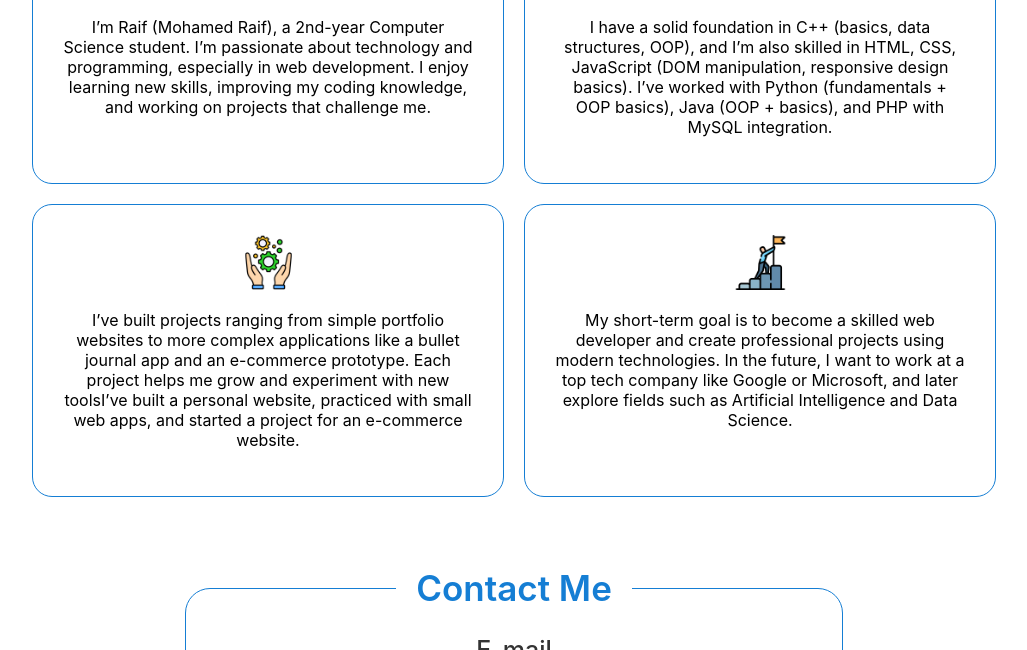
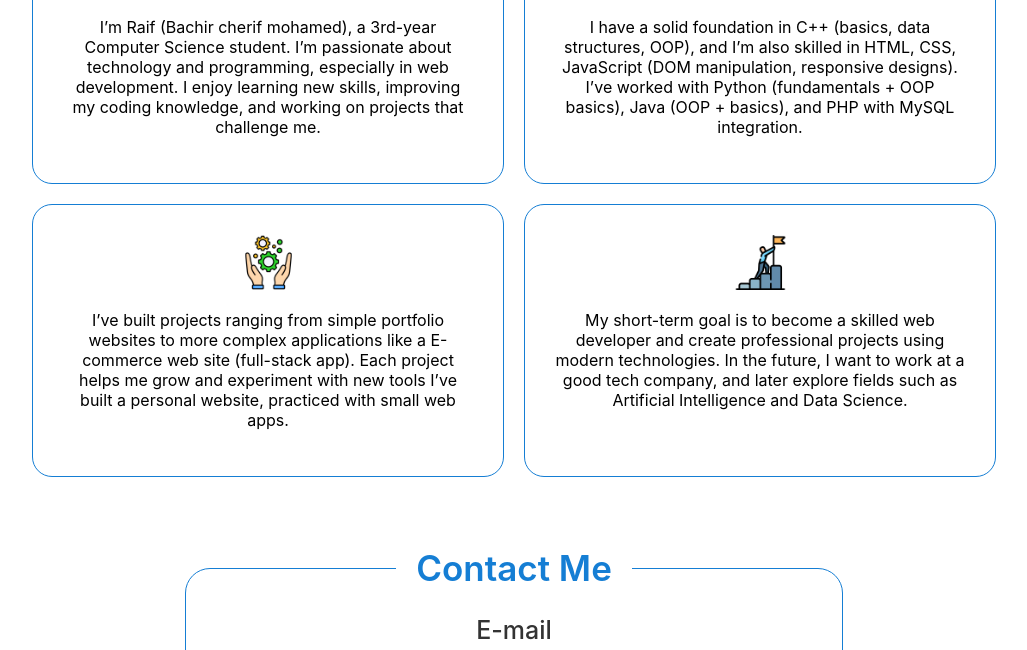
Before and after one commit to Muhammmedbch/Raifdev, a plain HTML site: page index.html in a window 1280 px wide. Shown: the part 774-1424 px from the top of the page, without its empty margins (126-1153 px from the left). Drawn offline with Linux system fonts and the light colour scheme.

Commit message:
Update index.html

```diff
--- a/index.html
+++ b/index.html
@@ -40,13 +40,13 @@
       </section><br>
       <section id="about">
         <div><img src="information.png" alt="info icon" title="icon of info">
-        <p>I’m Raif (Mohamed Raif), a 2nd-year Computer Science student. I’m passionate about technology and programming, especially in web development. I enjoy learning new skills, improving my coding knowledge, and working on projects that challenge me.</p></div>
+        <p>I’m Raif (Bachir cherif mohamed), a 3rd-year Computer Science student. I’m passionate about technology and programming, especially in web development. I enjoy learning new skills, improving my coding knowledge, and working on projects that challenge me.</p></div>
             <div><img src="life-skills.png" alt="network logo" title="net logo">
-        <p>I have a solid foundation in C++ (basics, data structures, OOP), and I’m also skilled in HTML, CSS, JavaScript (DOM manipulation, responsive design basics). I’ve worked with Python (fundamentals + OOP basics), Java (OOP + basics), and PHP with MySQL integration.</p></div>
+        <p>I have a solid foundation in C++ (basics, data structures, OOP), and I’m also skilled in HTML, CSS, JavaScript (DOM manipulation, responsive designs). I’ve worked with Python (fundamentals + OOP basics), Java (OOP + basics), and PHP with MySQL integration.</p></div>
         <div><img src="project-management.png" alt="icon" title="projects icon">
-        <p>I’ve built projects ranging from simple portfolio websites to more complex applications like a bullet journal app and an e-commerce prototype. Each project helps me grow and experiment with new toolsI’ve built a personal website, practiced with small web apps, and started a project for an e-commerce website.</p></div>
+        <p>I’ve built projects ranging from simple portfolio websites to more complex applications like a E-commerce web site (full-stack app). Each project helps me grow and experiment with new tools I’ve built a personal website, practiced with small web apps.</p></div>
         <div><img src="objectif.png" alt="icon" title="icon">
-        <p>My short-term goal is to become a skilled web developer and create professional projects using modern technologies. In the future, I want to work at a top tech company like Google or Microsoft, and later explore fields such as Artificial Intelligence and Data Science.</p></div>
+        <p>My short-term goal is to become a skilled web developer and create professional projects using modern technologies. In the future, I want to work at a good tech company, and later explore fields such as Artificial Intelligence and Data Science.</p></div>
       </section><br>
       <section id="contact">
         <fieldset>
```
